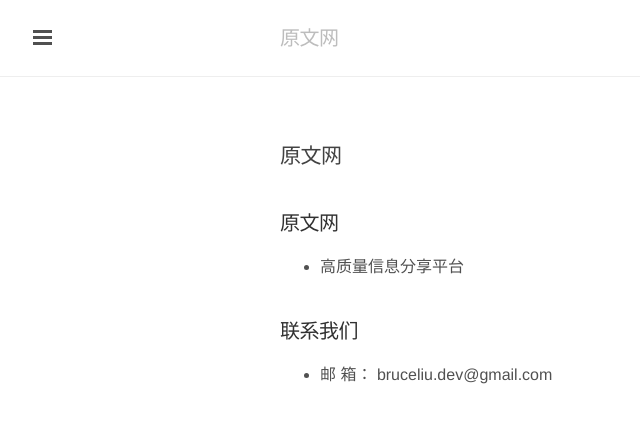
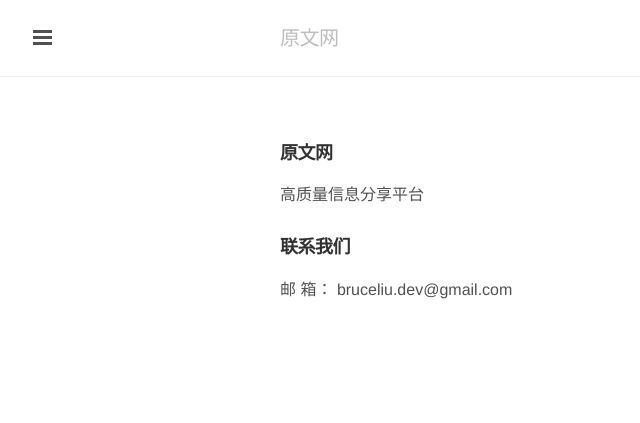
Before and after one commit to BruceLiu77/BruceLiu77.github.io, a Jekyll site: the page built from about.md, in a window 1280 px wide. Shown: the top 423 px of the page, without its empty margins (0-640 px from the left). Built offline with Jekyll 4.4.1, drawn with Linux system fonts in a browser that asks for light colours; nearby versions of some CDN libraries; comment, search, counter and statistics services are not loaded; our own code applies the rules of GitHub Pages for plain Markdown files.

Commit message:
Update about.md

```diff
--- a/about.md
+++ b/about.md
@@ -4,11 +4,9 @@ permalink: /about/
 ---
 
 
-### 原文网
-
-* 高质量信息分享平台
+#### 原文网
+高质量信息分享平台
 
 
-### 联系我们
-
-* 邮  箱： bruceliu.dev@gmail.com
+#### 联系我们
+邮  箱： bruceliu.dev@gmail.com
```
